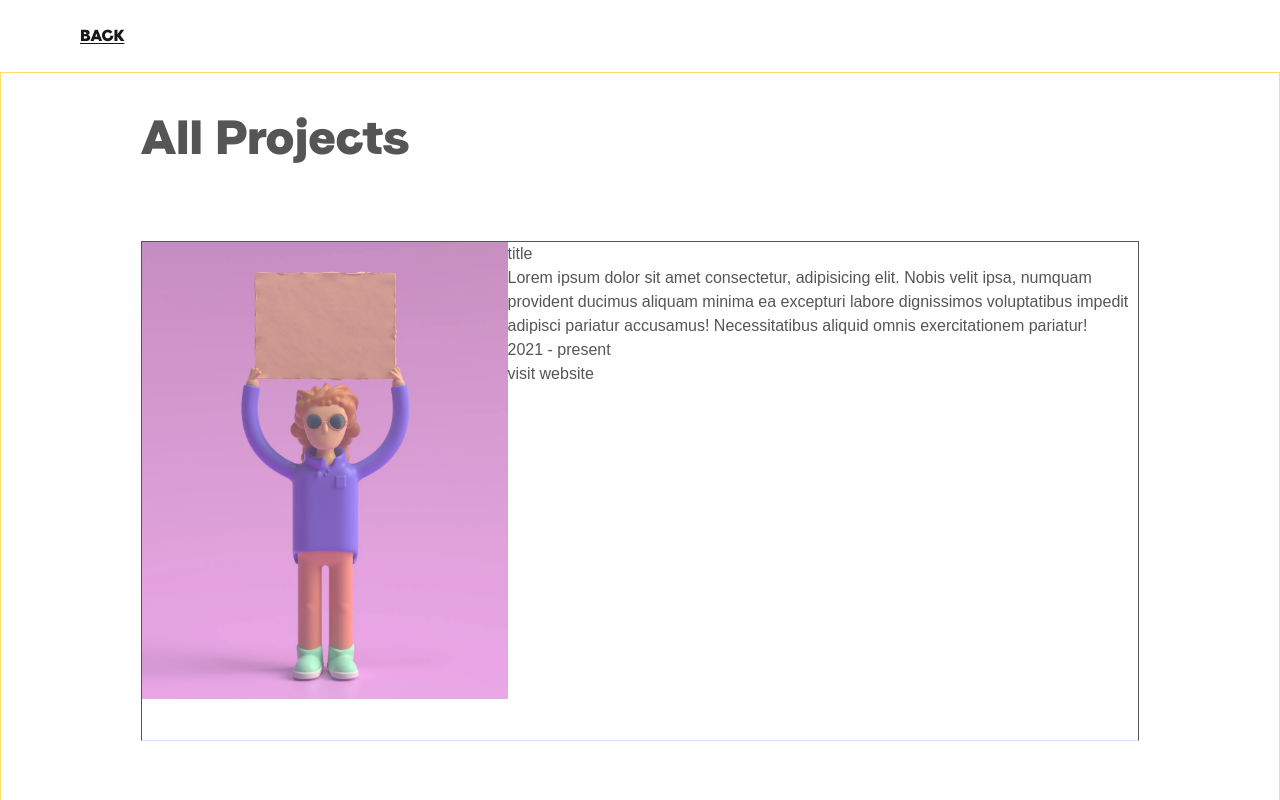
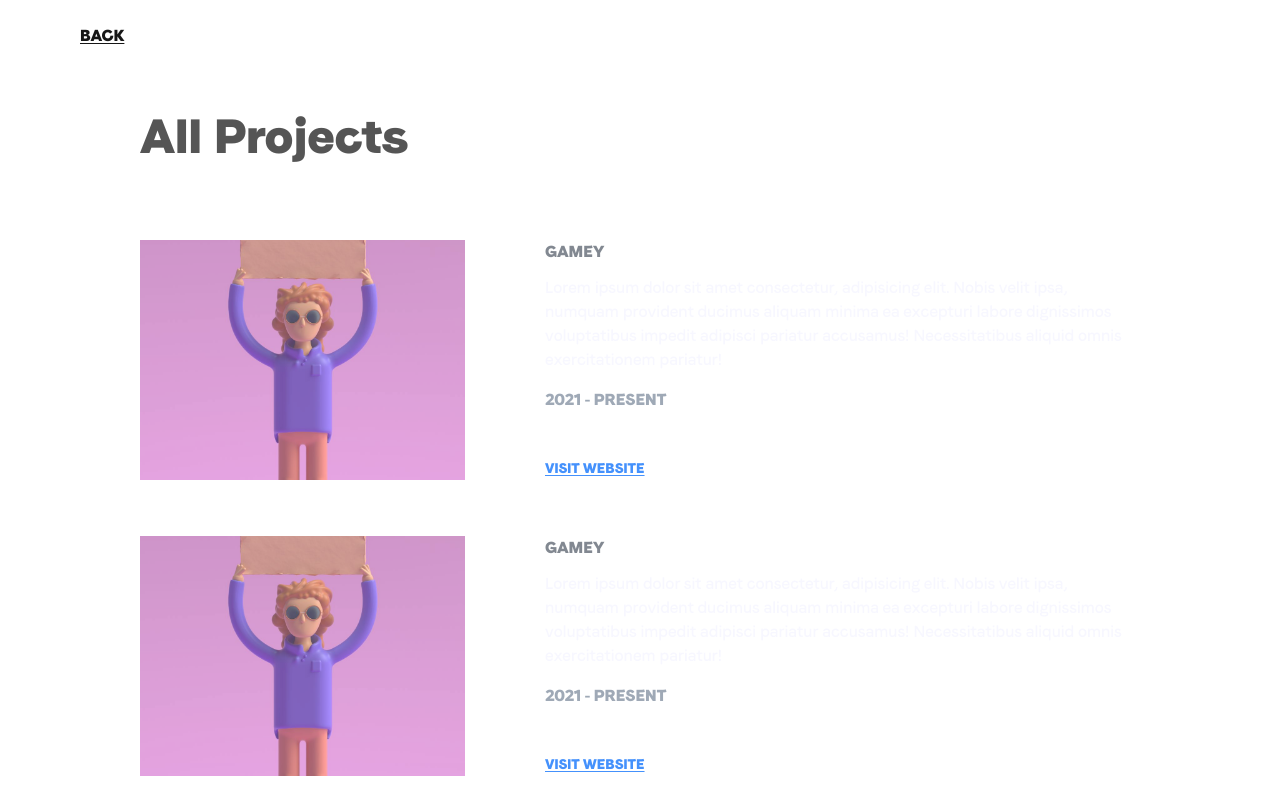
Before and after one commit to lolade-ilori/portfolio, a Next.js app: page /projects in a window 1280 px wide. Shown: the top 800 px of the page. Built offline with nearby package versions, Linux system fonts and the light colour scheme.

Commit message:
Project page designed

```diff
--- a/app/(home)/layout.tsx
+++ b/app/(home)/layout.tsx
@@ -1,7 +1,12 @@
 import type { Metadata } from "next";
 import "../globals.css";
 import ClientWrapper from "../ClientWrapper";
-import { FaroBold, FaroLight, FaroRegular } from "../../utils/fonts";
+import {
+  FaroBold,
+  FaroLight,
+  FaroRegular,
+  FaroSemiBold,
+} from "../../utils/fonts";
 
 export const metadata: Metadata = {
   title: "Lolade's World",
@@ -16,7 +21,7 @@ export default function RootLayout({
   return (
     <html lang="en">
       <body
-        className={` ${FaroRegular.variable} ${FaroBold.variable} ${FaroLight.variable} min-h-screen relative antialiased bg-fill bg-[url('./assets/img/bg-grid.png')] bg-fixed bg-no-repeat bg-blend-overlay`}
+        className={` ${FaroRegular.variable} ${FaroBold.variable} ${FaroLight.variable} ${FaroSemiBold.variable} min-h-screen relative antialiased bg-fill bg-[url('./assets/img/bg-grid.png')] bg-fixed bg-no-repeat bg-blend-overlay`}
       >
         <ClientWrapper>{children}</ClientWrapper>
       </body>
--- a/app/(home)/projects/ProjectDescriptionCard.tsx
+++ b/app/(home)/projects/ProjectDescriptionCard.tsx
@@ -5,27 +5,34 @@ import Image from "next/image";
 
 const ProjectDescriptionCard = () => {
   return (
-    <div className="flex items-stretch ">
-      <div>
-        <Image src={gamey} alt="gamey" />
+    <div className="grid grid-cols-8 gap-20 ">
+      <div className="col-span-3">
+        <Image src={gamey} alt="gamey" className="h-60 object-cover " />
       </div>
 
-      <div>
+      <div className="col-span-5 flex flex-col justify-between ">
         <div>
-          <h3>title</h3>
+          <h3 className="font-faro-local uppercase text-[#545D69]">gamey</h3>
 
-          <p>
+          <p className="text-[#F5F5FF] font-faro-semibold mt-3">
             Lorem ipsum dolor sit amet consectetur, adipisicing elit. Nobis
             velit ipsa, numquam provident ducimus aliquam minima ea excepturi
             labore dignissimos voluptatibus impedit adipisci pariatur accusamus!
             Necessitatibus aliquid omnis exercitationem pariatur!
           </p>
 
-          <h4>2021 - present</h4>
+          <h4 className="text-[#7C8A9C] font-faro-local uppercase mt-4">
+            2021 - present
+          </h4>
         </div>
 
         <div>
-          <Link href="">visit website</Link>
+          <Link
+            href=""
+            className="text-[#0069FB] text-sm font-faro-local underline underline-offset-2 uppercase"
+          >
+            visit website
+          </Link>
         </div>
       </div>
     </div>
--- a/app/(home)/projects/page.tsx
+++ b/app/(home)/projects/page.tsx
@@ -3,10 +3,13 @@ import ProjectDescriptionCard from "./ProjectDescriptionCard";
 
 const ProjectsPage = () => {
   return (
-    <div className="border border-amber-300 min-h-[100vh] px-35 py-10">
+    <div className="min-h-[100vh] px-35 py-10">
       <h1 className="text-5xl font-faro-local">All Projects</h1>
 
-      <div className="min-h-[500px] border border-b-blue-200 my-20">
+      <div className="min-h-[500px] flex flex-col gap-14 my-20">
+        <ProjectDescriptionCard />
+        <ProjectDescriptionCard />
+        <ProjectDescriptionCard />
         <ProjectDescriptionCard />
       </div>
     </div>
--- a/app/globals.css
+++ b/app/globals.css
@@ -10,7 +10,8 @@
   --color-foreground: var(--foreground);
   --font-faro-local: var(--font-faro-local);
   --font-faro-regular: var(--font-faro-regular);
-  --font-faro-light:var(--font-faro-light);
+  --font-faro-light: var(--font-faro-light);
+  --font-faro-semibold: var(--font-faro-semibold)
 }
 
 @media (prefers-color-scheme: dark) {
--- a/utils/fonts.ts
+++ b/utils/fonts.ts
@@ -9,7 +9,7 @@ export const FaroLight = localFont({
 
 export const FaroRegular = localFont({
     src: '../public/fonts/Faro-RegularLucky.woff',
-    weight: '500',
+    weight: '400',
     variable: '--font-faro-regular',
     display: 'swap'
 })
@@ -20,3 +20,10 @@ export const FaroBold = localFont({
     variable: '--font-faro-local',
     display: 'swap'
 })
+
+export const FaroSemiBold = localFont({
+    src: '../public/fonts/Faro-SemiBoldLucky.woff',
+    weight: '600',
+    variable: '--font-faro-semibold',
+    display: 'swap'
+})
```
